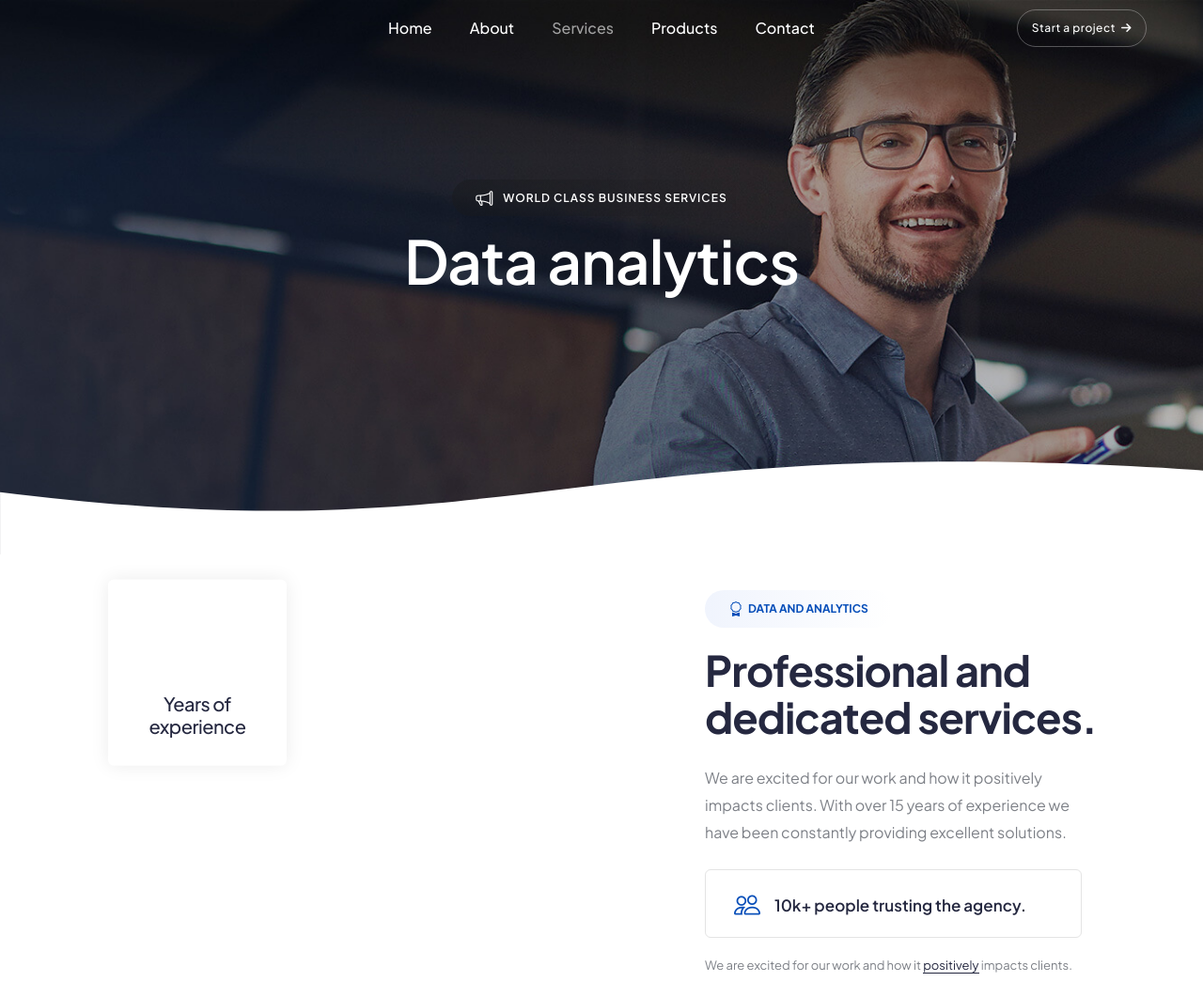
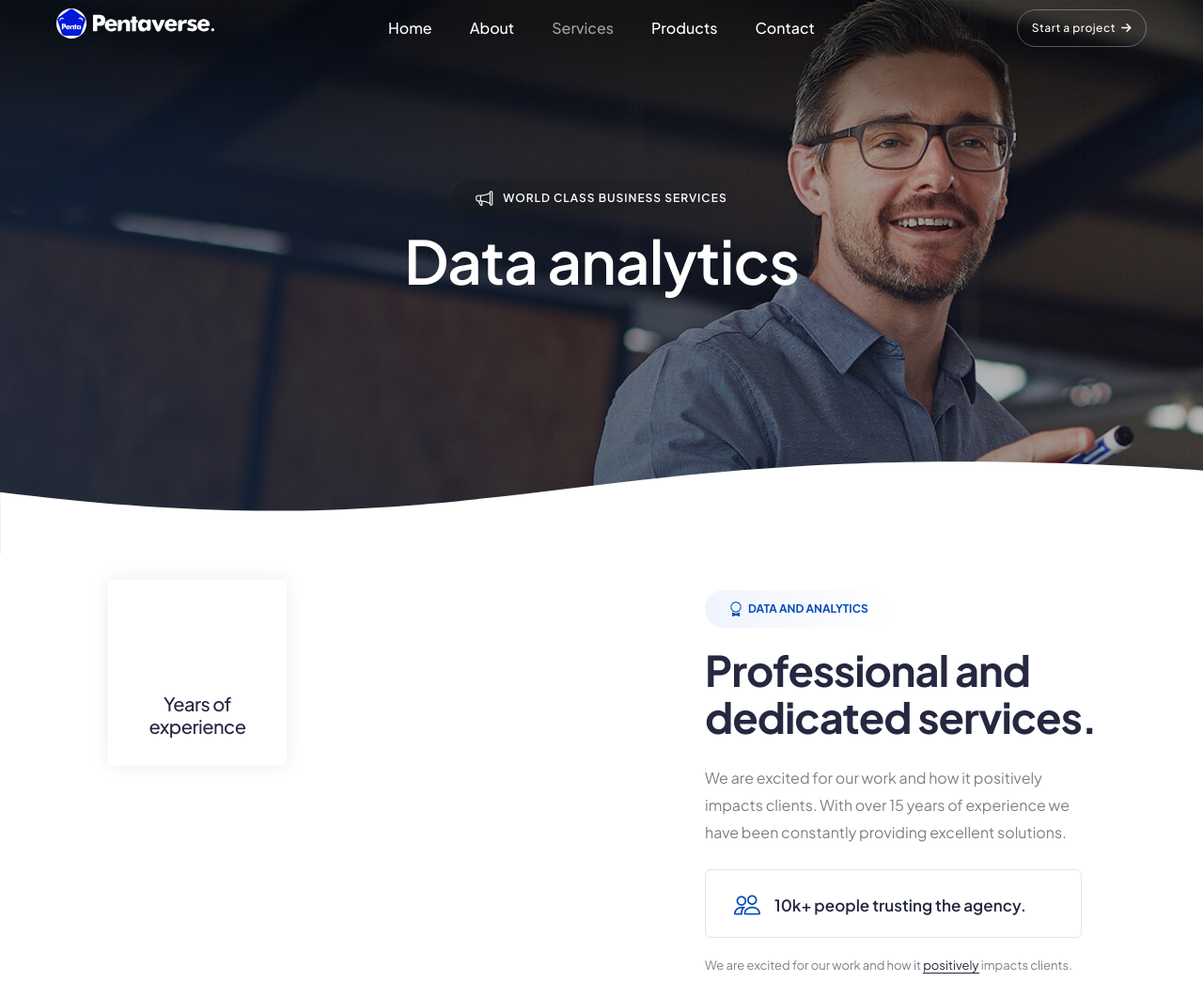
Before and after one commit to Shamilthaikkadan/pentaverse-website, a plain HTML site: page components/pentaverse-services-details.html in a window 1280 px wide. Shown: the top 1045 px of the page at 94% size. Drawn offline with Linux system fonts and the light colour scheme.

Commit message:
fourth commit

```diff
--- a/components/pentaverse-services-details.html
+++ b/components/pentaverse-services-details.html
@@ -35,6 +35,8 @@
             data-header-hover="light">
             <div class="container-fluid">
                 <div class="col-auto col-xxl-3 col-lg-2 me-lg-0 me-auto">
+                    <img class="btn-double-text" src="/assets/images/svg/penta-logo.svg" alt=""
+                    style="width: 200px;height: 50px;">
                     <a class="navbar-brand" href="/index.html">
                         <script type="text/javascript" style="display:none">
                             //<![CDATA[
```
